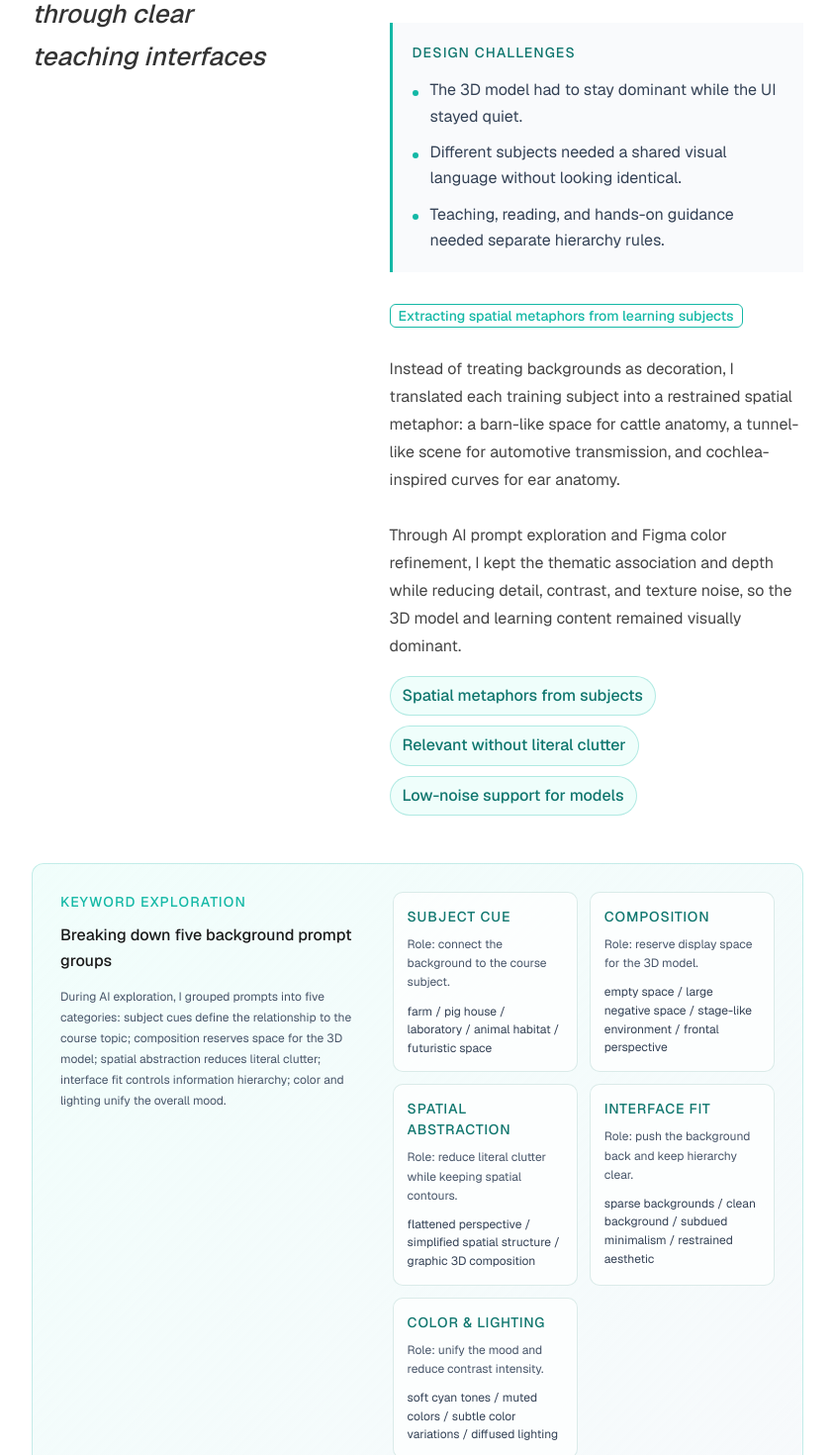
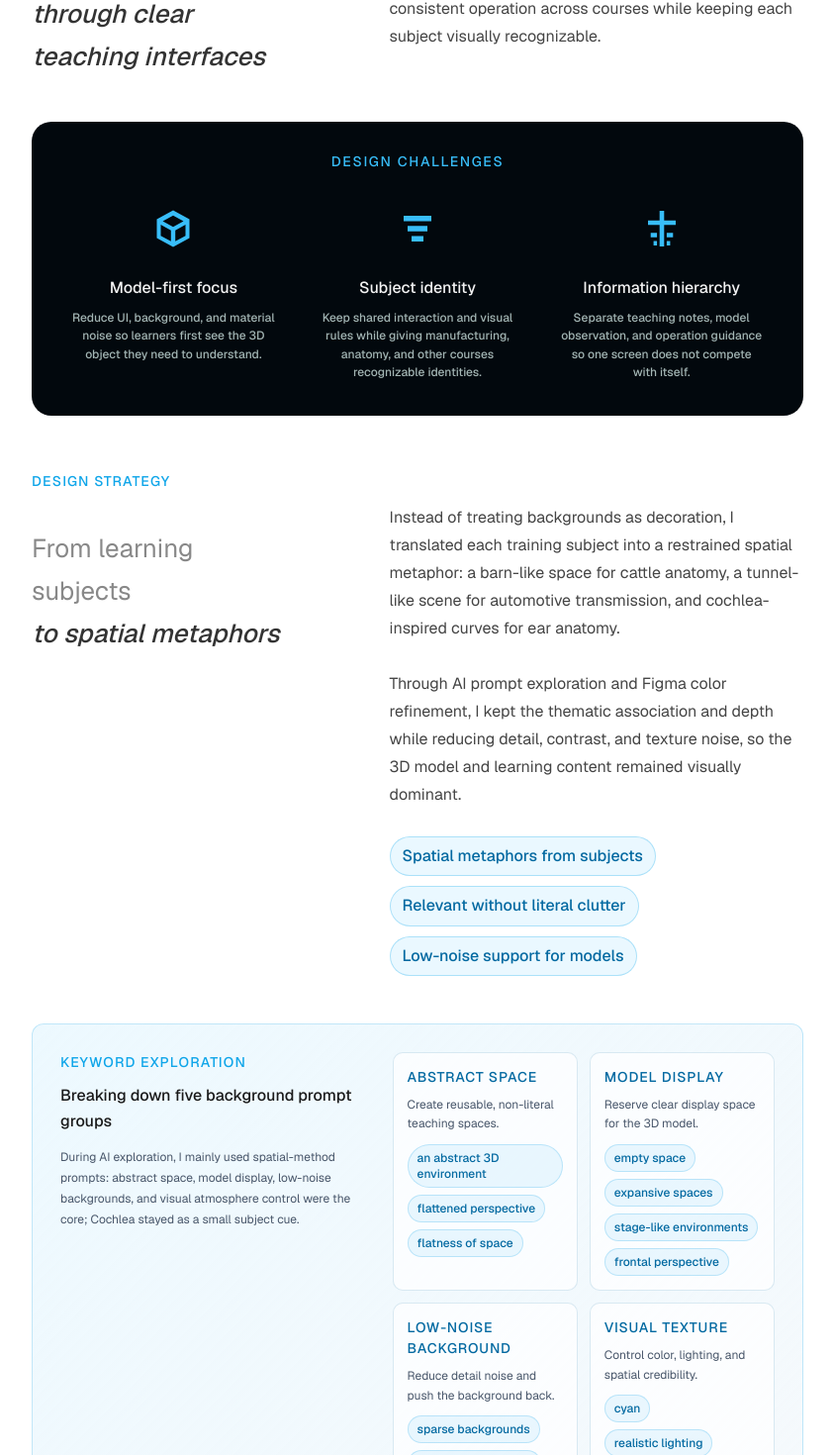
Before and after one commit to jaemin17/portfolio-pro, a Next.js app: page /en/projects/vr-education in a window 1280 px wide. Shown: the part 1299-2769 px from the top of the page at 99% size, without its empty margins (218-1061 px from the left). Built offline with nearby package versions, Linux system fonts and the light colour scheme.

Commit message:
Polish VR education visual narrative

```diff
--- a/src/app/[locale]/projects/biomedical-vr/biomedicalVr.module.css
+++ b/src/app/[locale]/projects/biomedical-vr/biomedicalVr.module.css
@@ -6,7 +6,7 @@
   width: 100%;
   display: block;
   box-sizing: border-box;
-  border: 3px solid #99f6e4;
+  border: 3px solid #7dd3fc;
   border-radius: 12px;
 }
 
@@ -18,7 +18,7 @@
 
 .conceptHeadlineEmphasis {
   font-style: italic;
-  color: #14b8a6;
+  color: #0ea5e9;
 }
 
 .positioningSection {
@@ -39,7 +39,7 @@
   font-weight: 500;
   letter-spacing: 0.08em;
   text-transform: uppercase;
-  color: #14b8a6;
+  color: #0ea5e9;
   margin-bottom: 12px;
 }
 
@@ -88,72 +88,74 @@
   color: #1a1a1a;
 }
 
-.designPoints {
-  margin-top: 8px;
-}
-
 .challengeBlock {
-  margin: 0 0 30px;
-  padding: 18px 20px;
-  border-left: 3px solid #14b8a6;
-  background: rgba(248, 250, 252, 0.86);
+  margin: 44px 0 0;
+  padding: 30px 34px 34px;
+  border-radius: 20px;
+  background: #02080d;
+  color: #e8fffb;
+  overflow: hidden;
 }
 
 .challengeBlock h3 {
-  margin: 0 0 12px;
-  color: #0f766e;
+  margin: 0 0 28px;
+  color: #38bdf8;
   font-size: var(--fs-label);
   font-weight: 500;
-  letter-spacing: 0.08em;
+  letter-spacing: 0.12em;
   text-transform: uppercase;
+  text-align: center;
 }
 
-.challengeBlock ul {
+.challengeTrack {
   display: grid;
-  gap: 10px;
-  margin: 0;
-  padding: 0;
-  list-style: none;
+  grid-template-columns: repeat(3, minmax(0, 1fr));
+  gap: 28px;
+  align-items: start;
 }
 
-.challengeBlock li {
-  position: relative;
-  padding-left: 18px;
-  color: #334155;
-  font-size: var(--fs-body);
-  line-height: 1.65;
+.challengeNode {
+  min-width: 0;
+  margin: 0;
+  text-align: center;
 }
 
-.challengeBlock li::before {
-  content: "";
-  position: absolute;
-  left: 0;
-  top: 0.78em;
-  width: 6px;
-  height: 6px;
-  border-radius: 50%;
-  background: #14b8a6;
+.challengeIcon {
+  display: grid;
+  place-items: center;
+  width: 58px;
+  height: 58px;
+  margin: 0 auto 20px;
+  color: #38bdf8;
+  line-height: 1;
 }
 
-.designPoints h4 {
-  display: inline-block;
-  margin: 0 0 12px;
-  padding: 2px 8px;
-  border: 1px solid #14b8a6;
-  border-radius: 6px;
-  color: #14b8a6;
-  font-size: var(--fs-label);
-  font-weight: 500;
-  line-height: 1.3;
+.challengeIcon svg {
+  width: 48px;
+  height: 48px;
+  display: block;
+  fill: currentColor;
 }
 
-.designPoints p {
-  margin-bottom: 28px;
-  line-height: 1.75;
+.challengeNode h4 {
+  margin: 0 0 10px;
+  color: rgba(255, 255, 255, 0.95);
+  font-size: var(--fs-body);
+  font-weight: 500;
+  line-height: 1.35;
 }
 
-.designPoints p:last-of-type {
-  margin-bottom: 16px;
+.challengeNode p {
+  max-width: 208px;
+  margin: 0 auto;
+  color: rgba(232, 255, 251, 0.7);
+  font-size: var(--fs-caption);
+  font-weight: 500;
+  line-height: 1.55;
+}
+
+.strategySection {
+  margin-top: 56px;
 }
 
 .narrativeSection {
@@ -217,13 +219,13 @@
 .processTag {
   box-sizing: border-box;
   padding: 8px 12px;
-  border: 1px solid rgba(20, 184, 166, 0.28);
+  border: 1px solid rgba(14, 165, 233, 0.28);
   border-radius: 999px;
-  color: #0f766e;
+  color: #0369a1;
   font-size: var(--fs-body);
   font-weight: 500;
   line-height: 1.4;
-  background: rgba(153, 246, 228, 0.16);
+  background: rgba(125, 211, 252, 0.16);
 }
 
 .promptStrategyBlock {
@@ -232,14 +234,14 @@
   gap: 32px;
   margin: 48px 0 0;
   padding: 28px;
-  border: 1px solid rgba(20, 184, 166, 0.22);
+  border: 1px solid rgba(14, 165, 233, 0.22);
   border-radius: 12px;
-  background: linear-gradient(135deg, rgba(153, 246, 228, 0.14), rgba(241, 245, 249, 0.56));
+  background: linear-gradient(135deg, rgba(125, 211, 252, 0.14), rgba(241, 245, 249, 0.56));
 }
 
 .promptStrategyKicker {
   margin: 0 0 10px;
-  color: #14b8a6;
+  color: #0ea5e9;
   font-size: var(--fs-label);
   font-weight: 500;
   letter-spacing: 0.08em;
@@ -271,7 +273,7 @@
   box-sizing: border-box;
   min-width: 0;
   padding: 14px;
-  border: 1px solid rgba(15, 118, 110, 0.14);
+  border: 1px solid rgba(3, 105, 161, 0.14);
   border-radius: 10px;
   background: rgba(255, 255, 255, 0.7);
 }
@@ -279,7 +281,7 @@
 .promptKeywordCard span {
   display: block;
   margin-bottom: 8px;
-  color: #0f766e;
+  color: #0369a1;
   font-size: var(--fs-label);
   font-weight: 500;
   letter-spacing: 0.06em;
@@ -293,12 +295,27 @@
   line-height: 1.6;
 }
 
-.promptKeywordExamples {
+.promptKeywordPills {
+  display: flex;
+  flex-wrap: wrap;
+  gap: 7px;
   margin: 0;
-  color: #334155;
-  font-family: var(--font-geist-mono);
+  padding: 0;
+  list-style: none;
+}
+
+.promptKeywordPill {
+  display: inline-flex;
+  align-items: center;
+  max-width: 100%;
+  padding: 5px 9px;
+  border: 1px solid rgba(14, 165, 233, 0.22);
+  border-radius: 999px;
+  background: rgba(14, 165, 233, 0.08);
+  color: #0369a1;
   font-size: var(--fs-caption);
-  line-height: 1.55;
+  font-weight: 500;
+  line-height: 1.35;
   overflow-wrap: anywhere;
 }
 
@@ -324,9 +341,9 @@
   position: relative;
   overflow: hidden;
   aspect-ratio: 16 / 9;
-  border: 3px solid #99f6e4;
+  border: 3px solid #7dd3fc;
   border-radius: 12px;
-  background: #0f766e;
+  background: #0369a1;
 }
 
 .backgroundProcessCard img {
@@ -401,7 +418,7 @@
 }
 
 .backgroundTransferGrid .backgroundProcessCard {
-  border-color: rgba(153, 246, 228, 0.65);
+  border-color: rgba(125, 211, 252, 0.65);
 }
 
 .processImagePlaceholderFrame {
@@ -411,10 +428,10 @@
   width: 100%;
   aspect-ratio: 16 / 9;
   padding: 32px;
-  border: 2px dashed rgba(20, 184, 166, 0.45);
+  border: 2px dashed rgba(14, 165, 233, 0.45);
   border-radius: 12px;
   background:
-    linear-gradient(135deg, rgba(153, 246, 228, 0.18), rgba(14, 116, 144, 0.08)),
+    linear-gradient(135deg, rgba(125, 211, 252, 0.18), rgba(14, 116, 144, 0.08)),
     #f8fffd;
   text-align: center;
 }
@@ -422,7 +439,7 @@
 .processImagePlaceholderKicker {
   display: block;
   margin-bottom: 10px;
-  color: #14b8a6;
+  color: #0ea5e9;
   font-size: var(--fs-label);
   font-weight: 500;
   letter-spacing: 0.08em;
@@ -500,13 +517,13 @@
 
 .chapterNavLink {
   font-size: var(--fs-body);
-  color: #14b8a6;
+  color: #0ea5e9;
   text-decoration: none;
   border-bottom: 1px solid transparent;
 }
 
 .chapterNavLink:hover {
-  border-bottom-color: #14b8a6;
+  border-bottom-color: #0ea5e9;
 }
 
 .chapterAnchor {
@@ -553,4 +570,18 @@
   .backgroundTransferGrid {
     grid-template-columns: 1fr;
   }
+
+  .challengeBlock {
+    padding: 26px 22px 28px;
+    border-radius: 16px;
+  }
+
+  .challengeTrack {
+    grid-template-columns: 1fr;
+    gap: 18px;
+  }
+
+  .challengeNode p {
+    max-width: 260px;
+  }
 }
--- a/src/app/[locale]/projects/vr-education/page.tsx
+++ b/src/app/[locale]/projects/vr-education/page.tsx
@@ -29,6 +29,52 @@ function t(locale: Locale, zh: ReactNode, en: ReactNode): ReactNode {
 
 function tStr(locale: Locale, zh: string, en: string): string {
   return locale === "en" ? en : zh;
+}
+
+function ChallengeIcon({ type }: { type: "model" | "language" | "hierarchy" }) {
+  if (type === "model") {
+    return (
+      <svg viewBox="0 0 24 24" aria-hidden="true">
+        <path d="M12 2.75 20.25 7.25V16.75L12 21.25 3.75 16.75V7.25L12 2.75ZM6.75 8.24 12 11.1 17.25 8.24 12 5.38 6.75 8.24ZM5.75 10.04V15.57L10.9 18.38V12.85L5.75 10.04ZM13.1 18.38 18.25 15.57V10.04L13.1 12.85V18.38Z" />
+      </svg>
+    );
+  }
+
+  if (type === "language") {
+    return (
+      <svg viewBox="0 0 24 24" aria-hidden="true">
+        <path d="M5 5.5H19V8.25H5V5.5ZM7 10.6H17V13.35H7V10.6ZM9 15.7H15V18.45H9V15.7Z" />
+      </svg>
+    );
+  }
+
+  return (
+    <svg viewBox="0 0 24 24" aria-hidden="true">
+      <path d="M10.85 3H13.15V7.9H19V10.15H13.15V21H10.85V10.15H5V7.9H10.85V3ZM6.35 14.1H9.55V16.35H6.35V14.1ZM14.45 14.1H17.65V16.35H14.45V14.1ZM7.8 18.25H9.55V20.5H7.8V18.25ZM14.45 18.25H16.2V20.5H14.45V18.25Z" />
+    </svg>
+  );
+}
+
+function KeywordPills({
+  locale,
+  zh,
+  en,
+}: {
+  locale: Locale;
+  zh: string[];
+  en: string[];
+}) {
+  const keywords = locale === "en" ? en : zh;
+
+  return (
+    <ul className={styles.promptKeywordPills}>
+      {keywords.map((keyword) => (
+        <li className={styles.promptKeywordPill} key={keyword}>
+          {keyword}
+        </li>
+      ))}
+    </ul>
+  );
 }
 
 const cattleBackgroundProcessImages = [
@@ -87,8 +133,8 @@ export default async function VrEducationPage({ params }: VrEducationPageProps)
             {t(
               locale,
               <>
-                VR{" "}
-                <span className={styles.conceptHeadlineEmphasis}>实训软件界面系统设计</span>
+                <span className={styles.conceptHeadlineEmphasis}>VR 实训软件</span>{" "}
+                界面系统设计
               </>,
               <>
                 VR{" "}
@@ -154,44 +200,69 @@ export default async function VrEducationPage({ params }: VrEducationPageProps)
                   <p>
                     {t(
                       locale,
-                      "我负责将一组职业教育 VR 模块整理成稳定的界面与视觉方法，覆盖智能制造设备、生物医疗结构训练和动物解剖教学等场景。",
-                      "I shaped a consistent interface and visual method for a set of vocational VR modules, covering smart manufacturing equipment, biomedical structure training, and animal anatomy learning.",
+                      "我负责将一组职业教育 VR 模块整理成稳定的界面与视觉方法，覆盖智能制造设备、生物医疗结构训练和动物解剖教学等场景。项目需要在不同课程之间保持一致的操作体验，同时让每个学科对象具备清晰的视觉识别。",
+                      "I shaped a consistent interface and visual method for a set of vocational VR modules, covering smart manufacturing equipment, biomedical structure training, and animal anatomy learning. The project needed consistent operation across courses while keeping each subject visually recognizable.",
                     )}
                   </p>
+                </div>
+              </div>
               <section className={styles.challengeBlock}>
                 <h3>{t(locale, "设计挑战", "Design Challenges")}</h3>
-                    <ul>
-                      <li>
+                <div className={styles.challengeTrack}>
+                  <article className={styles.challengeNode}>
+                    <span className={styles.challengeIcon}>
+                      <ChallengeIcon type="model" />
+                    </span>
+                    <h4>{t(locale, "模型主位", "Model-first focus")}</h4>
+                    <p>
                       {t(
                         locale,
-                          "3D 模型是主角，界面不能抢视觉",
-                          "The 3D model had to stay dominant while the UI stayed quiet.",
+                        "降低界面、背景和材质干扰，让学习者先看到需要理解的 3D 对象。",
+                        "Reduce UI, background, and material noise so learners first see the 3D object they need to understand.",
                       )}
-                      </li>
-                      <li>
+                    </p>
+                  </article>
+                  <article className={styles.challengeNode}>
+                    <span className={styles.challengeIcon}>
+                      <ChallengeIcon type="language" />
+                    </span>
+                    <h4>{t(locale, "学科辨识", "Subject identity")}</h4>
+                    <p>
                       {t(
                         locale,
-                          "不同学科内容需要统一但可区分的场景语言",
-                          "Different subjects needed a shared visual language without looking identical.",
+                        "保持统一的操作和视觉规则，同时让制造、解剖等课程具备各自识别度。",
+                        "Keep shared interaction and visual rules while giving manufacturing, anatomy, and other courses recognizable identities.",
                       )}
-                      </li>
-                      <li>
+                    </p>
+                  </article>
+                  <article className={styles.challengeNode}>
+                    <span className={styles.challengeIcon}>
+                      <ChallengeIcon type="hierarchy" />
+                    </span>
+                    <h4>{t(locale, "信息分层", "Information hierarchy")}</h4>
+                    <p>
                       {t(
                         locale,
-                          "教学阅读和实操引导需要不同信息层级",
-                          "Teaching, reading, and hands-on guidance needed separate hierarchy rules.",
+                        "把教学说明、模型观察和实操引导拆出层级，避免单屏信息互相抢占。",
+                        "Separate teaching notes, model observation, and operation guidance so one screen does not compete with itself.",
                       )}
-                      </li>
-                    </ul>
+                    </p>
+                  </article>
+                </div>
               </section>
-                  <div className={styles.designPoints}>
-                    <h4>
-                      {t(
-                        locale,
-                        "从教学对象提取空间隐喻",
-                        "Extracting spatial metaphors from learning subjects",
-                      )}
-                    </h4>
+              <section className={styles.strategySection}>
+                <p className={styles.positioningLabel}>{t(locale, "设计策略", "Design Strategy")}</p>
+                <div className={styles.positioningGrid}>
+                  <h2 className={styles.positioningHeading}>
+                    <span className={styles.positioningHeadingLight}>
+                      {t(locale, "从教学对象，", "From learning subjects")}
+                    </span>
+                    <br />
+                    <span className={styles.positioningHeadingDark}>
+                      {t(locale, "提取空间隐喻", "to spatial metaphors")}
+                    </span>
+                  </h2>
+                  <div className={styles.positioningBody}>
                     <p>
                       {t(
                         locale,
@@ -219,7 +290,7 @@ export default async function VrEducationPage({ params }: VrEducationPageProps)
                     </ul>
                   </div>
                 </div>
-              </div>
+              </section>
               <section className={styles.promptStrategyBlock}>
                 <div>
                   <p className={styles.promptStrategyKicker}>
@@ -235,76 +306,86 @@ export default async function VrEducationPage({ params }: VrEducationPageProps)
                   <p className={styles.promptStrategyLead}>
                     {t(
                       locale,
-                      "在 AI 探索阶段，我将关键词拆成五类：主题线索决定背景与课程对象的关系；空间构图为 3D 模型预留展示位置；空间抽象减少写实杂物；界面适配控制信息层级；色彩与光影统一整体氛围。",
-                      "During AI exploration, I grouped prompts into five categories: subject cues define the relationship to the course topic; composition reserves space for the 3D model; spatial abstraction reduces literal clutter; interface fit controls information hierarchy; color and lighting unify the overall mood.",
+                      "在 AI 探索阶段，我主要使用一组偏空间方法的关键词：抽象空间、模型展示、低干扰背景和视觉氛围控制占主导；Cochlea 则作为少量具体课程主题线索。",
+                      "During AI exploration, I mainly used spatial-method prompts: abstract space, model display, low-noise backgrounds, and visual atmosphere control were the core; Cochlea stayed as a small subject cue.",
                     )}
                   </p>
                 </div>
                 <div className={styles.promptKeywordGrid}>
                   <div className={styles.promptKeywordCard}>
-                    <span>{t(locale, "主题线索", "Subject Cue")}</span>
+                    <span>{t(locale, "抽象空间", "Abstract Space")}</span>
                     <p className={styles.promptKeywordPurpose}>
                       {t(
                         locale,
-                        "作用：让背景与课程对象建立关联。",
-                        "Role: connect the background to the course subject.",
+                        "建立可复用的非写实教学空间。",
+                        "Create reusable, non-literal teaching spaces.",
                       )}
                     </p>
-                    <p className={styles.promptKeywordExamples}>
-                      farm / pig house / laboratory / animal habitat / futuristic space
-                    </p>
+                    <KeywordPills
+                      locale={locale}
+                      zh={["抽象 3D 环境", "扁平化透视", "空间平面感"]}
+                      en={["an abstract 3D environment", "flattened perspective", "flatness of space"]}
+                    />
                   </div>
                   <div className={styles.promptKeywordCard}>
-                    <span>{t(locale, "空间构图", "Composition")}</span>
+                    <span>{t(locale, "模型展示", "Model Display")}</span>
                     <p className={styles.promptKeywordPurpose}>
                       {t(
                         locale,
-                        "作用：为 3D 模型预留展示位置。",
-                        "Role: reserve display space for the 3D model.",
+                        "为 3D 模型预留清晰展示位置。",
+                        "Reserve clear display space for the 3D model.",
                       )}
                     </p>
-                    <p className={styles.promptKeywordExamples}>
-                      empty space / large negative space / stage-like environment / frontal perspective
-                    </p>
+                    <KeywordPills
+                      locale={locale}
+                      zh={["留白空间", "开阔空间", "舞台式环境", "正面视角"]}
+                      en={["empty space", "expansive spaces", "stage-like environments", "frontal perspective"]}
+                    />
                   </div>
                   <div className={styles.promptKeywordCard}>
-                    <span>{t(locale, "空间抽象", "Spatial Abstraction")}</span>
+                    <span>{t(locale, "低干扰背景", "Low-noise Background")}</span>
                     <p className={styles.promptKeywordPurpose}>
                       {t(
                         locale,
-                        "作用：减少写实杂物，保留空间轮廓。",
-                        "Role: reduce literal clutter while keeping spatial contours.",
+                        "减少细节噪音，让背景退后。",
+                        "Reduce detail noise and push the background back.",
                       )}
                     </p>
-                    <p className={styles.promptKeywordExamples}>
-                      flattened perspective / simplified spatial structure / graphic 3D composition
-                    </p>
+                    <KeywordPills
+                      locale={locale}
+                      zh={["稀疏背景", "克制的极简感", "细微色彩变化"]}
+                      en={["sparse backgrounds", "subdued minimalism", "subtle color variations"]}
+                    />
                   </div>
                   <div className={styles.promptKeywordCard}>
-                    <span>{t(locale, "界面适配", "Interface Fit")}</span>
+                    <span>{t(locale, "视觉质感", "Visual Texture")}</span>
                     <p className={styles.promptKeywordPurpose}>
                       {t(
                         locale,
-                        "作用：让背景退后，保持信息层级清晰。",
-                        "Role: push the background back and keep hierarchy clear.",
+                        "控制色彩、光照和空间可信度。",
+                        "Control color, lighting, and spatial credibility.",
                       )}
                     </p>
-                    <p className={styles.promptKeywordExamples}>
-                      sparse backgrounds / clean background / subdued minimalism / restrained aesthetic
-                    </p>
+                    <KeywordPills
+                      locale={locale}
+                      zh={["青蓝色", "真实光照", "透视渲染"]}
+                      en={["cyan", "realistic lighting", "perspective rendering"]}
+                    />
                   </div>
                   <div className={styles.promptKeywordCard}>
-                    <span>{t(locale, "色彩与光影", "Color & Lighting")}</span>
+                    <span>{t(locale, "主题线索", "Subject Cues")}</span>
                     <p className={styles.promptKeywordPurpose}>
                       {t(
                         locale,
-                        "作用：统一视觉氛围，降低对比刺激。",
-                        "Role: unify the mood and reduce contrast intensity.",
+                        "根据课程对象补充主题联想。",
+                        "Add thematic associations from the course subject.",
                       )}
                     </p>
-                    <p className={styles.promptKeywordExamples}>
-                      soft cyan tones / muted colors / subtle color variations / diffused lighting
-                    </p>
+                    <KeywordPills
+                      locale={locale}
+                      zh={["耳蜗结构", "机械通道", "动物栖息空间"]}
+                      en={["cochlea structure", "mechanical tunnel", "animal habitat"]}
+                    />
                   </div>
                 </div>
               </section>
```
Also changed, not shown: 1 other file (tests, documents, lock files or other folders). Lines whose indentation alone changed are shown as unchanged.
